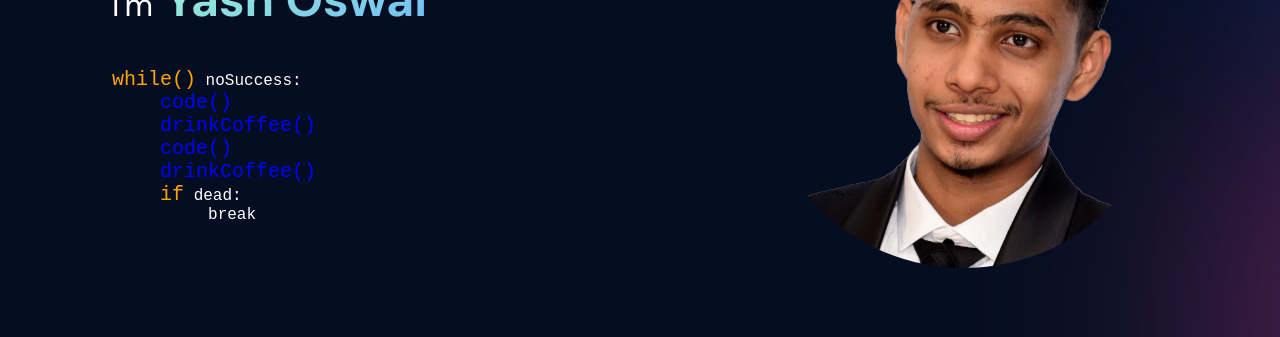
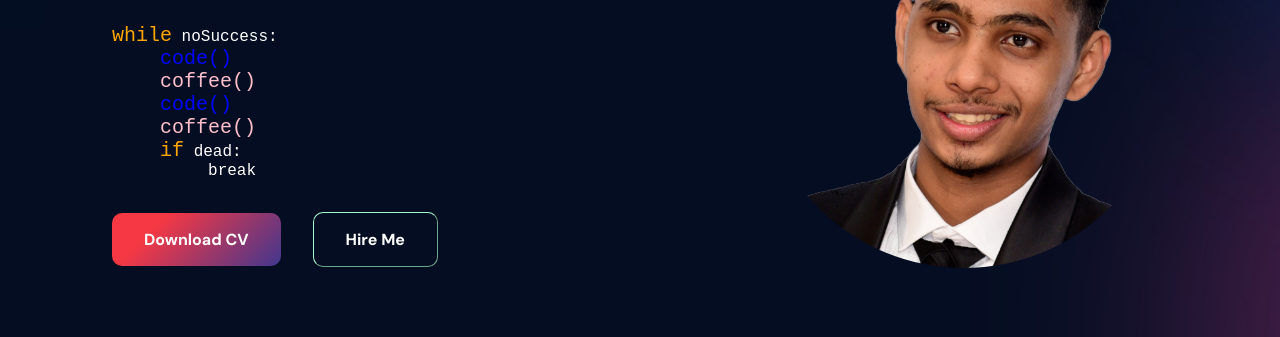
Before and after one commit to N3XT14/yoswal, a React (Create React App) app in the folder client/: page / in a window 1280 px wide. Shown: the part 372-709 px from the top of the page. Built offline with nearby package versions, Linux system fonts and the light colour scheme; no server answers.

Commit message:
CV Option and Hire Me options Added + Change in Header Section Description

```diff
--- a/client/src/containers/Header/Header.jsx
+++ b/client/src/containers/Header/Header.jsx
@@ -20,14 +20,33 @@ const Header = () => {
             <strong className="p-text main-name"> Yash Oswal</strong>
           </span>
           <code className="main-name">
-            <d style={{ fontSize: 20, color: 'orange' }}>while()</d> noSuccess:<br />
+            <d style={{ fontSize: 20, color: 'orange' }}>while</d> noSuccess:<br />
             {space}<d style={{ fontSize: 20, color: 'blue' }}>code()</d><br />
-            {space}<d style={{ fontSize: 20, color: 'blue' }}>drinkCoffee()</d><br />
+            {space}<d style={{ fontSize: 20, color: 'pink' }}>coffee()</d><br />
             {space}<d style={{ fontSize: 20, color: 'blue' }}>code()</d><br />
-            {space}<d style={{ fontSize: 20, color: 'blue' }}>drinkCoffee()</d><br />
+            {space}<d style={{ fontSize: 20, color: 'pink' }}>coffee()</d><br />
             {space}<d style={{ fontSize: 20, color: 'orange' }}>if</d> dead:<br />
             {space}{space}break<br />
           </code>
+
+          <div>
+            <a href="https://drive.google.com/file/d/1lWDsOBbLlOBRQUD5A7417Srb0XB4vDF_/view?usp=sharing" download="YashOswal's Resume" target="_blank">
+              <button
+                type="button"
+                className="app__header-button"
+              >
+                Download CV
+              </button>
+            </a>
+            <a href="#contact">
+              <button
+                type="button"
+                className="app__header-button1"
+                >
+                Hire Me
+              </button>
+            </a>
+          </div>
           <br />
         </div>
         <div className="app__header-img">
--- a/client/src/containers/Header/Header.scss
+++ b/client/src/containers/Header/Header.scss
@@ -96,6 +96,63 @@
     font-size: 1rem;
   }
 
+  :nth-child(4) {
+    padding: 0 !important;
+    margin: 0 !important;
+
+    .app__header-button {
+      font-size: 1rem !important;
+      margin: 2rem 2rem 0 0;
+      padding: 1rem 2rem;
+      border-radius: 10px;
+      border: none;
+      background-color: #42378f;
+      background-image: linear-gradient(315deg, #42378f 0%, #f53844 74%);
+
+      font-weight: 1000;
+      color: var(--white-color);
+      outline: none;
+      font-family: var(--font-base);
+
+      transition: cubic-bezier(0.55, 0.085, 0.68, 0.53);
+      cursor: pointer;
+
+      &:hover {
+        background-image: linear-gradient(315deg, #42378f 0%, #ff1844 74%);
+      }
+
+      @media screen and (min-width: 2000px) {
+        font-size: 1.75rem;
+      }
+    }
+
+    .app__header-button1 {
+      font-size: 1rem !important;
+      margin: 2rem 2rem 0 0;
+      padding: 1rem 2rem;
+      border-radius: 10px;
+      border-width: 1px;
+      border-color: #a2facf;
+      background: transparent;
+
+      font-weight: 1000;
+      color: var(--white-color);
+      outline: none;
+      font-family: var(--font-base);
+
+      transition: cubic-bezier(0.55, 0.085, 0.68, 0.53);
+      cursor: pointer;
+
+      &:hover {
+        background-image: -webkit-linear-gradient(-70deg, #a2facf, #64acff);;
+      }
+
+      @media screen and (min-width: 2000px) {
+        font-size: 1.75rem;
+      }
+    }
+  }
+
   @media screen and (max-height: 450px) and (min-width:70px) {
     font-size: 1rem;
 
```
